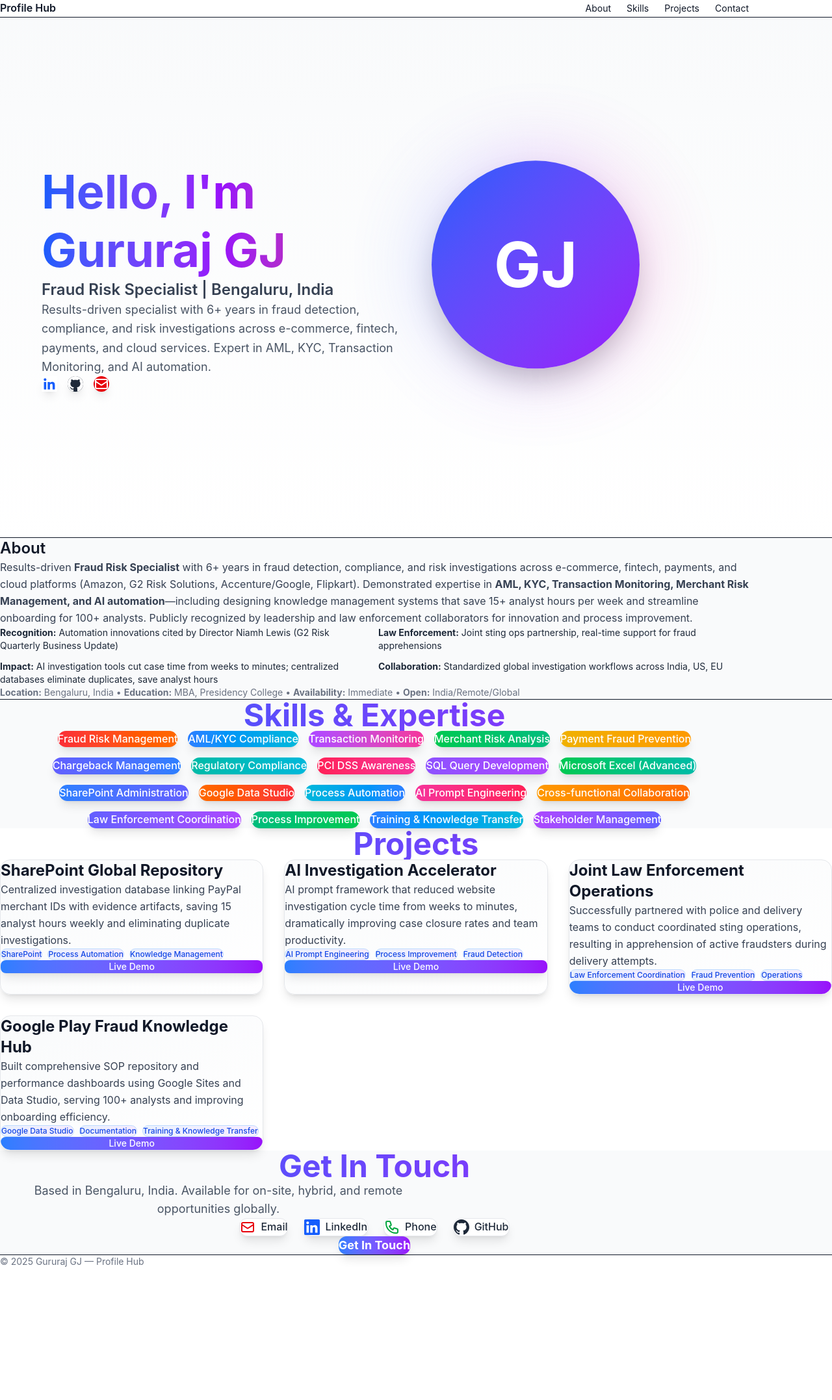
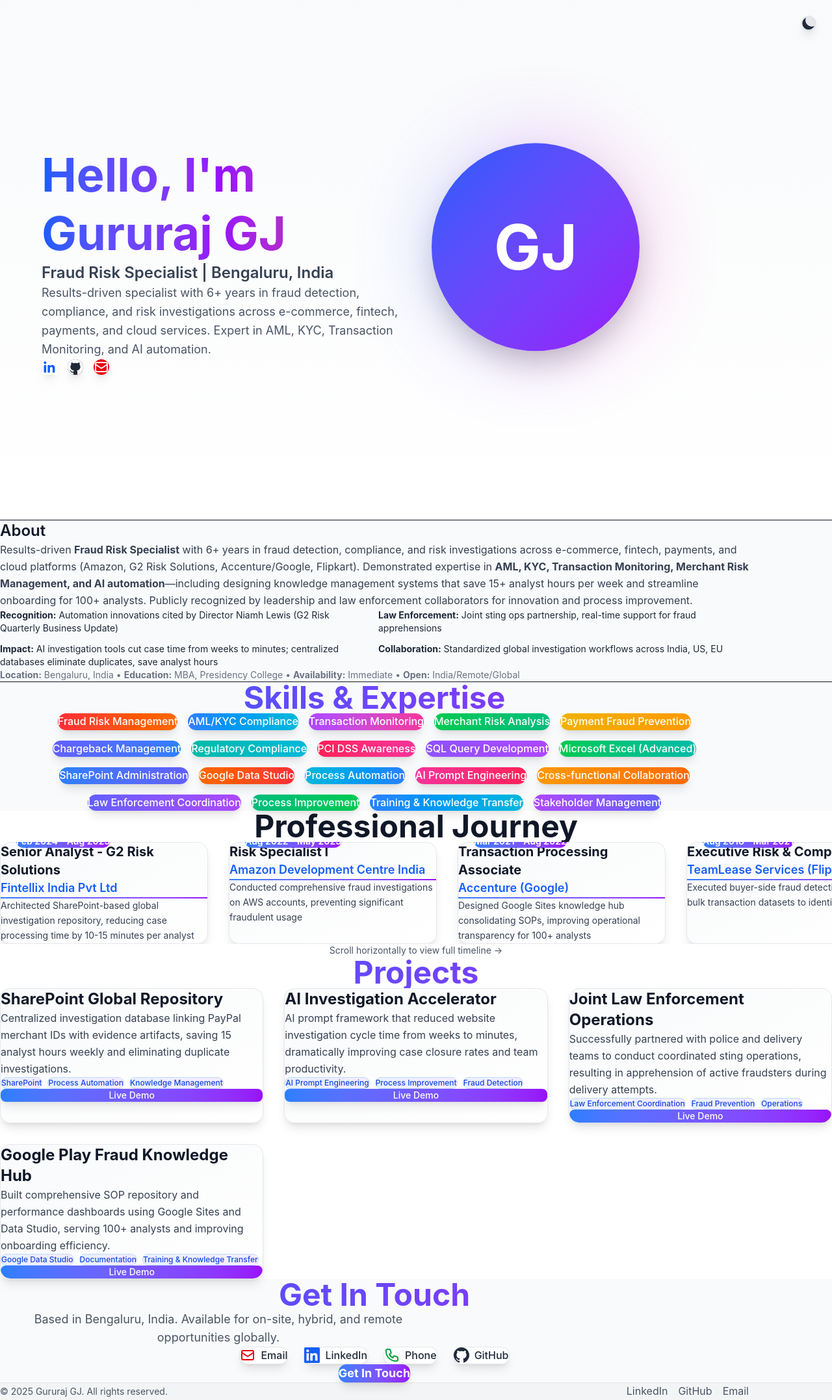
Before and after one commit to Gururaj-GJ/profile-hub, a Next.js app: page / in a window 1280 px wide. Shown: the whole page at 65% size. Before the commit the page ends 1952 px from the top, so only its background shows below. Built offline with nearby package versions, Linux system fonts and the light colour scheme.

Commit message:
feat: redesign portfolio with dark mode, animations, grid, timeline, pop-up contact form
Added DarkModeToggle component and improved footer styling.

```diff
--- a/src/app/page.tsx
+++ b/src/app/page.tsx
@@ -3,31 +3,52 @@
 import Skills from "./components/Skills";
 import Projects from "./components/Projects";
 import Contact from "./components/Contact";
+import Timeline from "./components/Timeline";
+import DarkModeToggle from "./components/DarkModeToggle";
 
 export default function Home() {
   return (
-    <main className="min-h-screen bg-white text-gray-900">
-      <header className="sticky top-0 z-50 bg-white/70 backdrop-blur border-b">
-        <nav className="mx-auto max-w-6xl px-4 py-3 flex items-center justify-between">
-          <a href="#" className="font-semibold">Profile Hub</a>
-          <div className="hidden sm:flex gap-6 text-sm">
-            <a href="#about" className="hover:opacity-70">About</a>
-            <a href="#skills" className="hover:opacity-70">Skills</a>
-            <a href="#projects" className="hover:opacity-70">Projects</a>
-            <a href="#contact" className="hover:opacity-70">Contact</a>
-          </div>
-        </nav>
-      </header>
+    <main className="min-h-screen bg-white dark:bg-gray-900 text-gray-900 dark:text-white transition-colors">
+      <DarkModeToggle />
 
       <Hero />
       <About />
       <Skills />
+      <Timeline />
       <Projects />
       <Contact />
 
-      <footer className="border-t">
-        <div className="mx-auto max-w-6xl px-4 py-6 text-sm text-gray-500">
-          © {new Date().getFullYear()} Gururaj GJ — Profile Hub
+      <footer className="bg-gray-100 dark:bg-gray-800 border-t border-gray-200 dark:border-gray-700 transition-colors">
+        <div className="max-w-6xl mx-auto px-4 py-8">
+          <div className="flex flex-col md:flex-row justify-between items-center gap-4">
+            <p className="text-sm text-gray-600 dark:text-gray-400">
+              © {new Date().getFullYear()} Gururaj GJ. All rights reserved.
+            </p>
+            <div className="flex gap-4">
+              <a
+                href="https://linkedin.com/in/gururaj-gj-52a062b4"
+                target="_blank"
+                rel="noopener noreferrer"
+                className="text-gray-600 dark:text-gray-400 hover:text-blue-600 dark:hover:text-blue-400 transition-colors"
+              >
+                LinkedIn
+              </a>
+              <a
+                href="https://github.com/Gururaj-GJ"
+                target="_blank"
+                rel="noopener noreferrer"
+                className="text-gray-600 dark:text-gray-400 hover:text-gray-900 dark:hover:text-white transition-colors"
+              >
+                GitHub
+              </a>
+              <a
+                href="mailto:gururaj.gj.guru@gmail.com"
+                className="text-gray-600 dark:text-gray-400 hover:text-red-600 dark:hover:text-red-400 transition-colors"
+              >
+                Email
+              </a>
+            </div>
+          </div>
         </div>
       </footer>
     </main>
```
